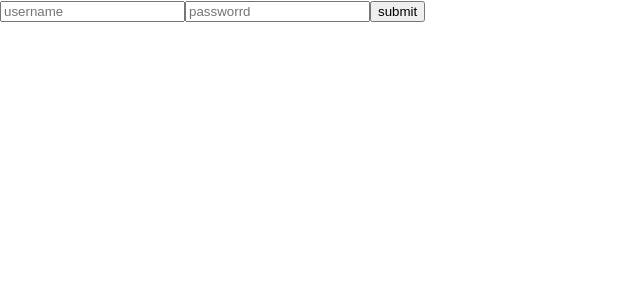
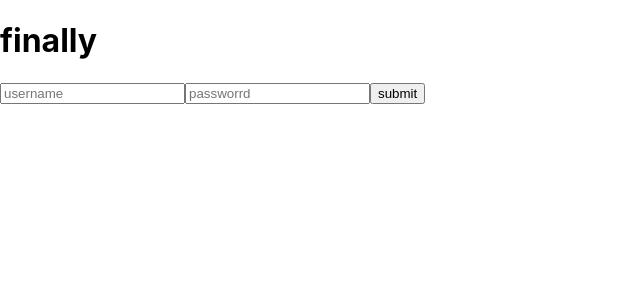
Before and after one commit to Adewuy/staticapp, a React (Create React App) app: page / in a window 1280 px wide. Shown: the top 300 px of the page, without its empty margins (0-640 px from the left). Built offline with nearby package versions, Linux system fonts and the light colour scheme.

Commit message:
i added h1 that said finally

```diff
--- a/src/form.js
+++ b/src/form.js
@@ -2,6 +2,7 @@ export default function Form() {
   return (
     <>
       <form>
+        <h1>finally</h1>
         <input type="text" placeholder="username" />
         <input type="text" placeholder="passworrd" />
         <button>submit</button>
```
